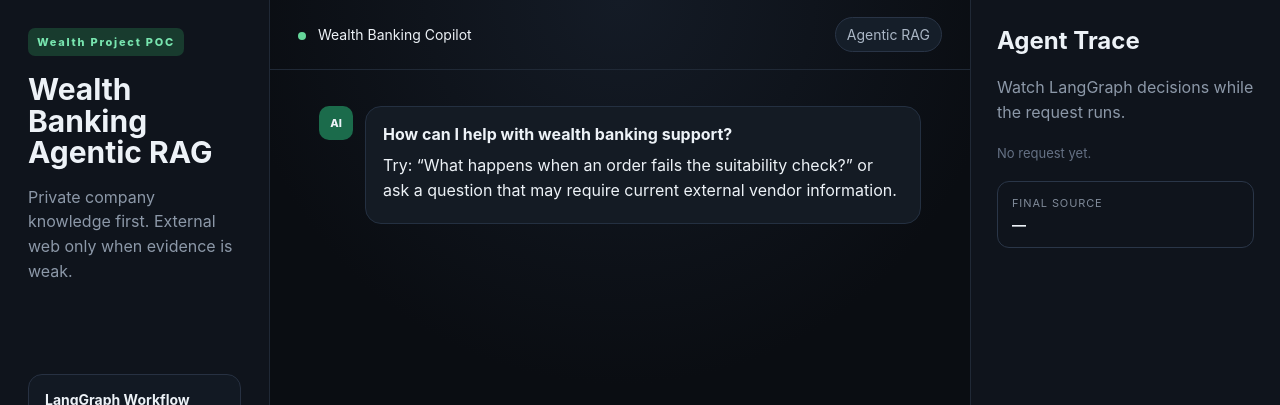
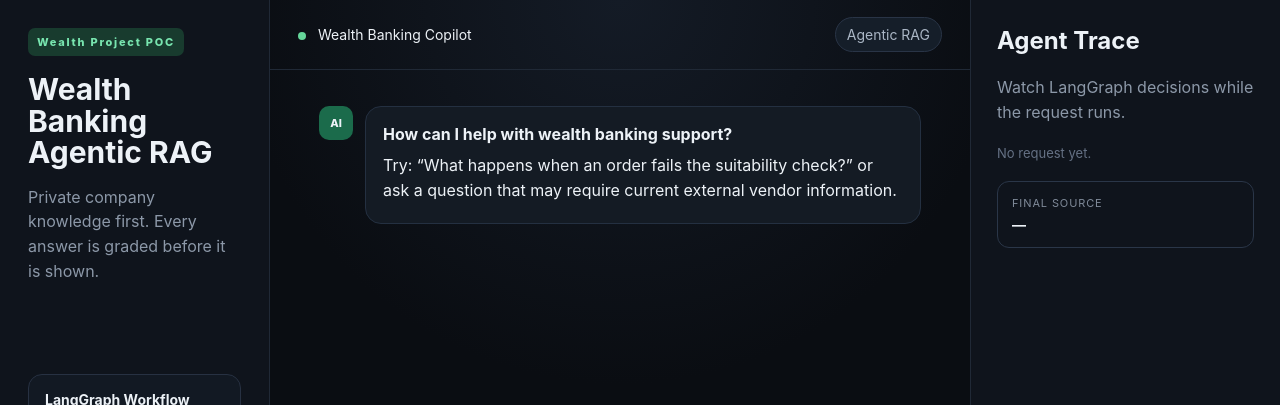
Before and after one commit to joinsrikanth945/Wealth-agentic-rag, a FastAPI app: page / in a window 1280 px wide. Shown: the top 405 px of the page. Run offline with FastAPI, Linux system fonts and the light colour scheme.

Commit message:
UI changes for demo

```diff
--- a/templates/index.html
+++ b/templates/index.html
@@ -12,7 +12,7 @@
       <div>
         <div class="brand-badge">Wealth Project POC </div>
         <h1>Wealth Banking<br/>Agentic RAG</h1>
-        <p class="muted">Private company knowledge first. External web only when evidence is weak.</p>
+        <p class="muted">Private company knowledge first. Every answer is graded before it is shown.</p>
       </div>
 
       <div class="workflow-card">
```
